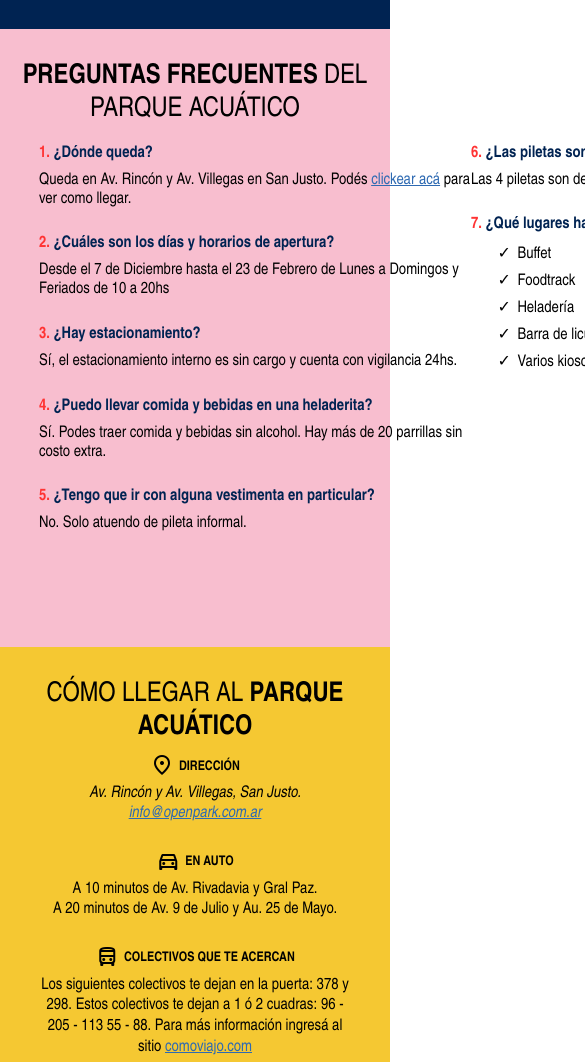
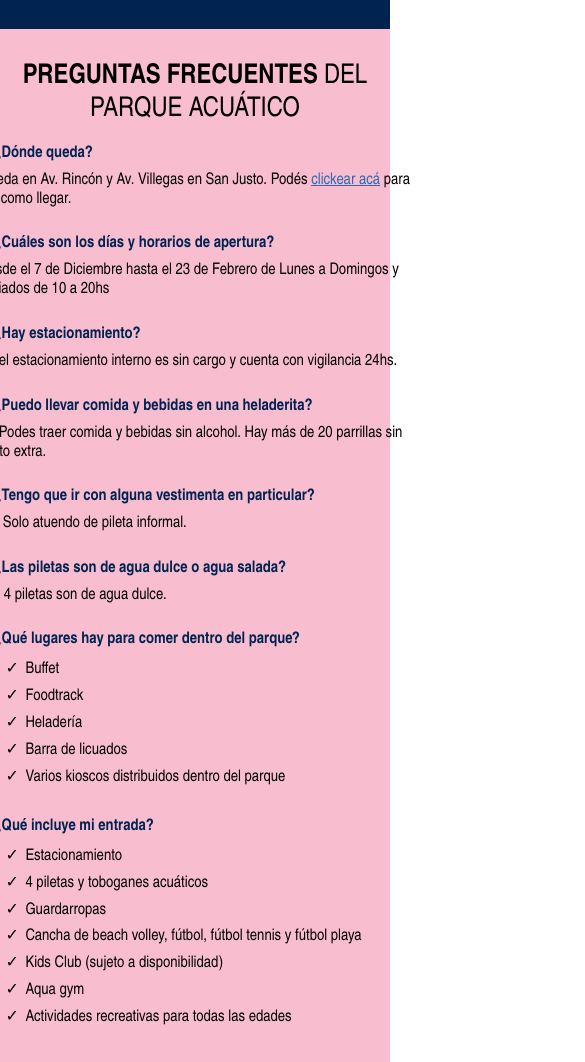
Before and after one commit to AlexRubenPumari/Open-Park-Land---Copia, a plain HTML site: page index.html in a window 390 px wide. Shown: the part 1860-2922 px from the top of the page, 585 px wide, since content can reach past the window. Drawn offline with nearby package versions, Linux system fonts and the light colour scheme.

Commit message:
Arreglo en pantallas chicas

```diff
--- a/styles/style.css
+++ b/styles/style.css
@@ -72,6 +72,7 @@ img{
     align-items: center;
 
     width: 80%;
+
     height: 30rem;
     margin: 0 auto;
 }
@@ -166,3 +167,11 @@ img{
 .btn_contacto__img{
     width:1.8rem;
 }
+
+@media (max-width:970px){
+    .dudas_lista{
+        flex-wrap: nowrap;
+        height: auto;
+        align-items: center;
+    }
+}
```
